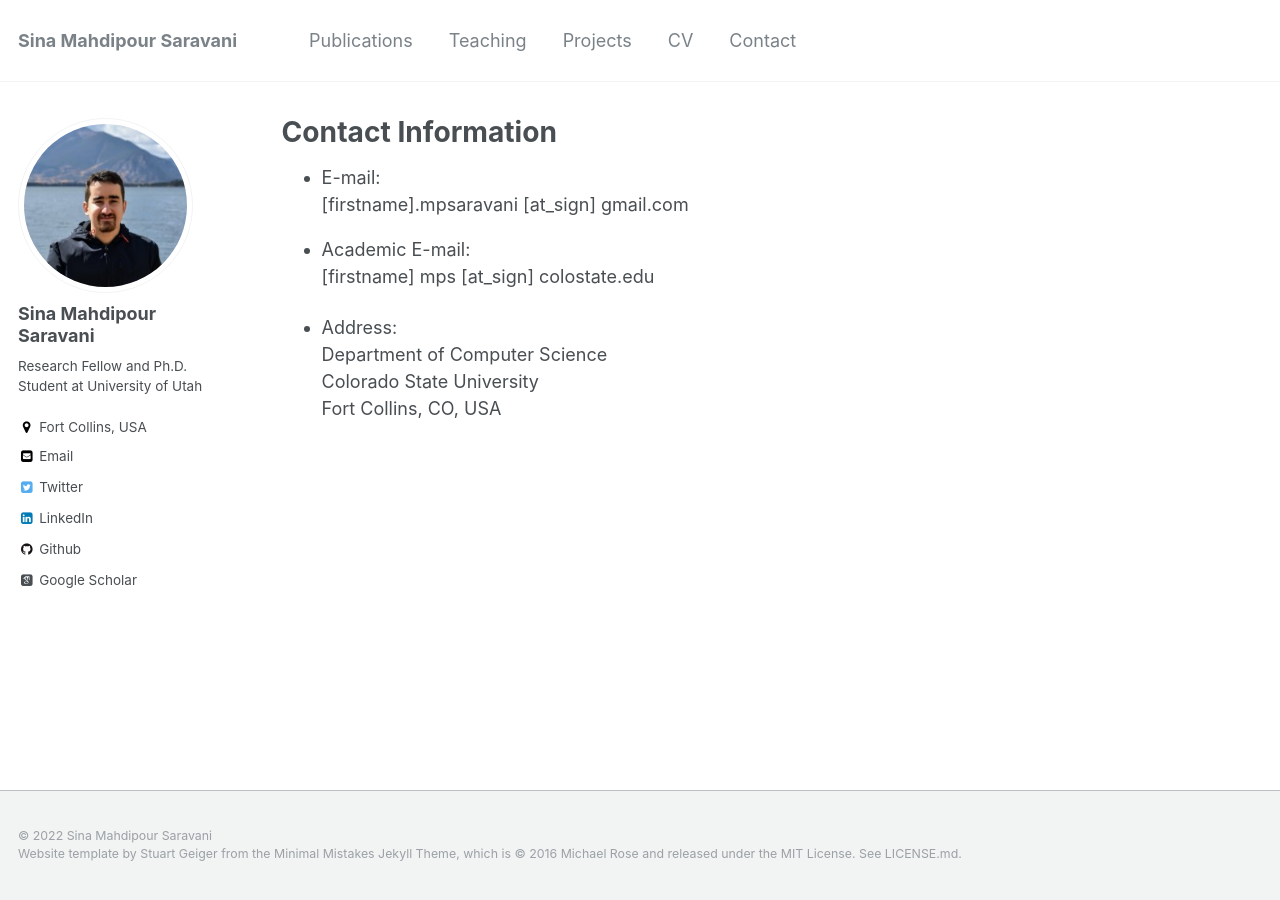
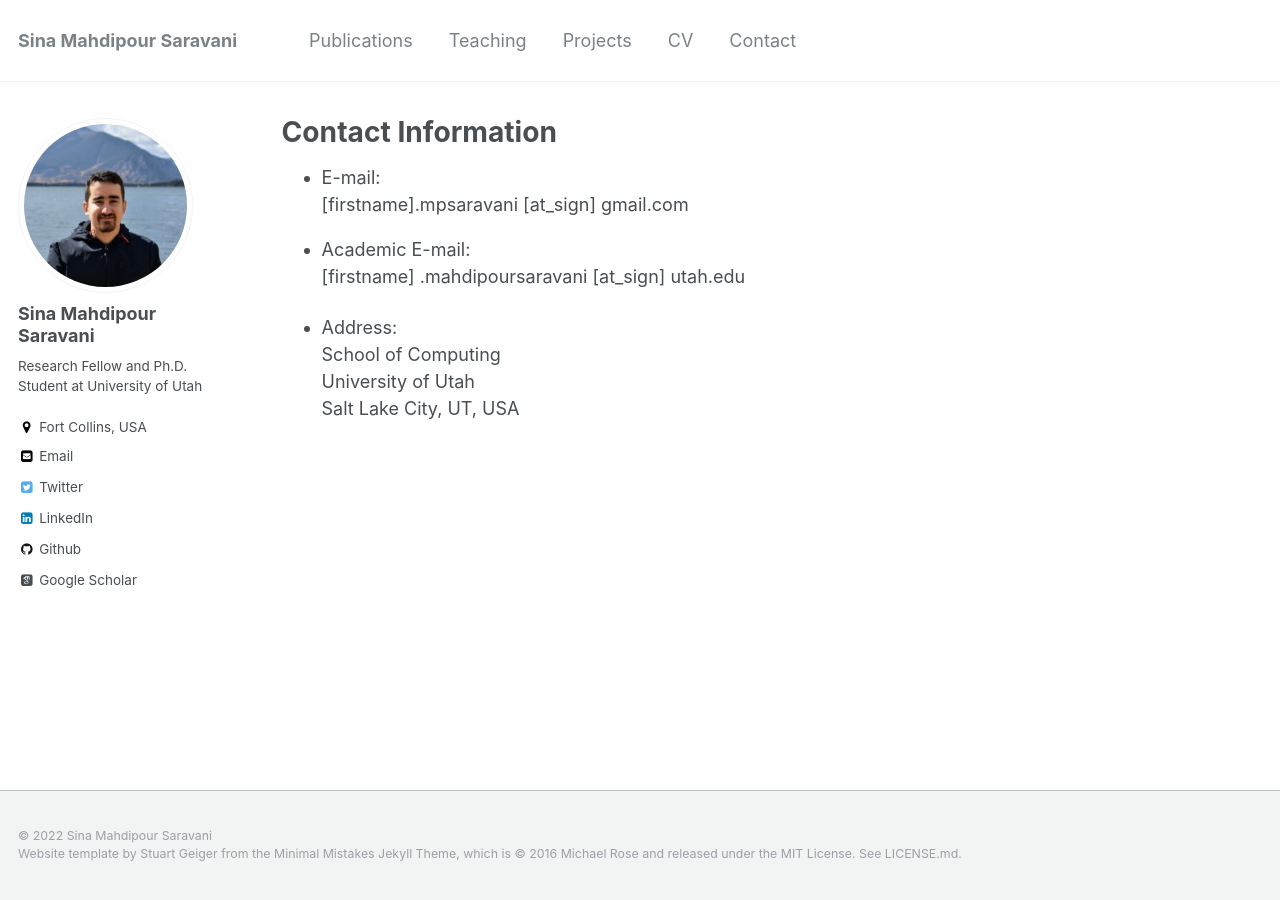
Before and after one commit to sinamps/sinamps.github.io, a Jekyll site: the page built from _pages/contact.md, in a window 1280 px wide. Built offline with Jekyll 4.4.1, drawn with Linux system fonts in a browser that asks for light colours; some web fonts are replaced.

Commit message:
Update contact.md

```diff
--- a/_pages/contact.md
+++ b/_pages/contact.md
@@ -6,10 +6,10 @@ author_profile: true
 ---
 
 * E-mail:<br>[firstname].mpsaravani [at_sign] gmail.com
-* Academic E-mail:<br>[firstname] mps [at_sign] colostate.edu
+* Academic E-mail:<br>[firstname] .mahdipoursaravani [at_sign] utah.edu
 
 
 * Address:
-  <br> Department of Computer Science
-  <br> Colorado State University
-  <br> Fort Collins, CO, USA
+  <br> School of Computing
+  <br> University of Utah
+  <br> Salt Lake City, UT, USA
```
